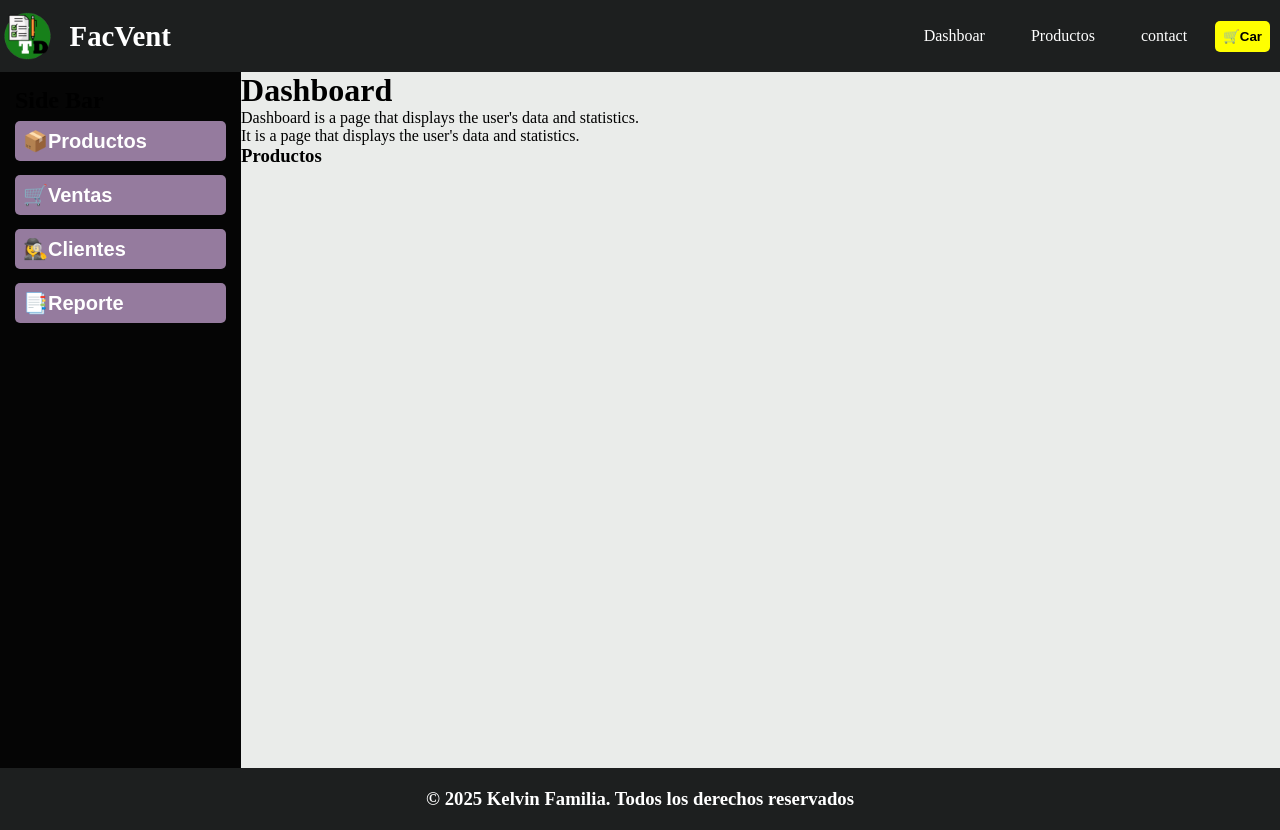
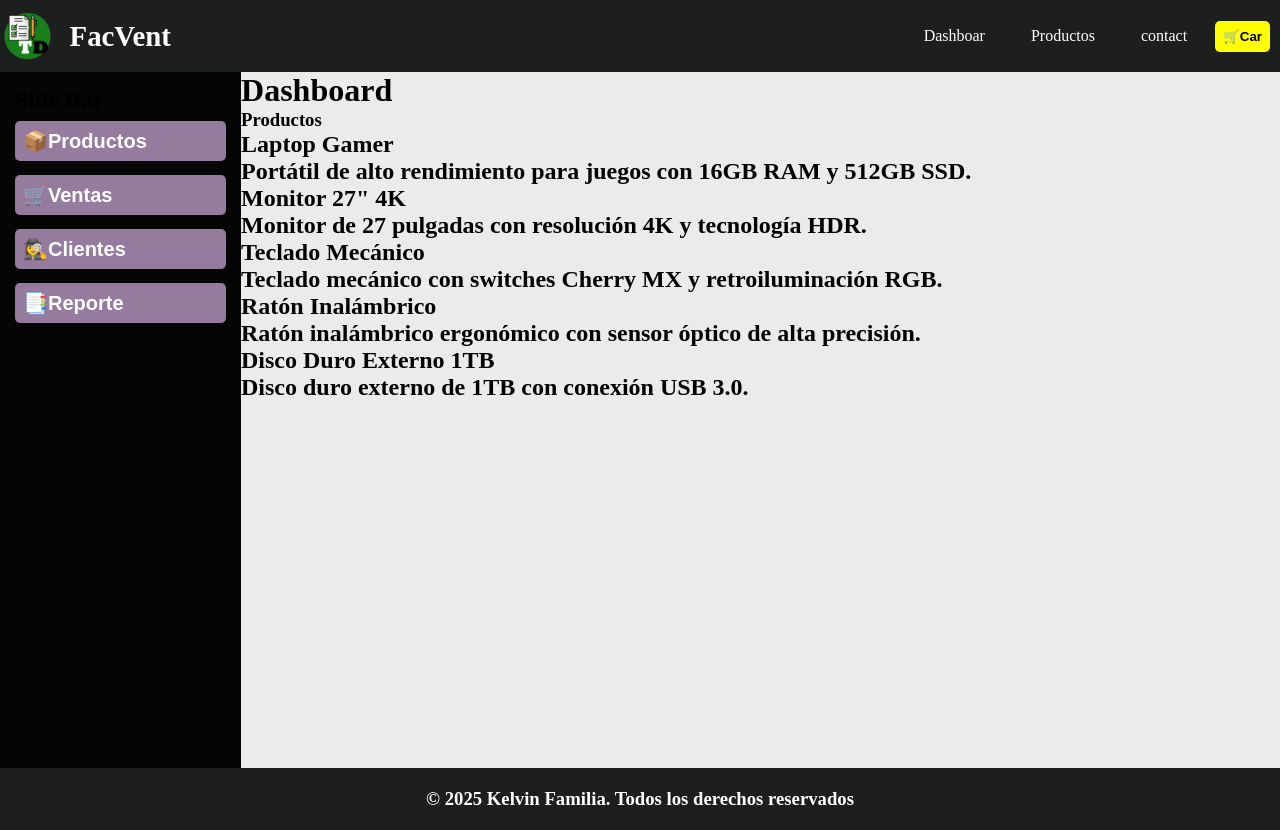
Before and after one commit to KelvinF87/student, a React (Vite) app in the folder ventas/: page / in a window 1280 px wide. Both pictures are taken after a click on the button "📦Productos". Built offline with nearby package versions, Linux system fonts and the light colour scheme.

Commit message:
Acregué listar los productos

```diff
--- a/ventas/src/components/Sidebar.jsx
+++ b/ventas/src/components/Sidebar.jsx
@@ -1,11 +1,12 @@
-export default function SideBar({ onSelectItem }) {
+
+export default function SideBar({ onSelectComponents }) {
 	return (
 	  <div className="sidebar">
 		<h2>Side Bar</h2>
-		<button className="btn-default btn-max" onClick={() => onSelectItem("Productos")}>📦Productos</button>
-		<button className="btn-default btn-max" onClick={() => onSelectItem("Ventas")}>🛒Ventas</button>
-		<button className="btn-default btn-max" onClick={() => onSelectItem("Clientes")}>🕵️‍♀️Clientes</button>
-		<button className="btn-default btn-max" onClick={() => onSelectItem("Reporte")}>📑Reporte</button>
+		<button className="btn-default btn-max" onClick={() => onSelectComponents("Productos")}>📦Productos</button>
+		<button className="btn-default btn-max" onClick={() => onSelectComponents("Ventas")}>🛒Ventas</button>
+		<button className="btn-default btn-max" onClick={() => onSelectComponents("Clientes")}>🕵️‍♀️Clientes</button>
+		<button className="btn-default btn-max" onClick={() => onSelectComponents("Reporte")}>📑Reporte</button>
 	  </div>
 	);
   }
--- /dev/null
+++ b/ventas/src/components/TableList.jsx
@@ -0,0 +1,14 @@
+export default function TableList({ data }) {
+	const midata = [...data];
+	console.log(midata);
+	return (
+	  <>
+		{midata.map((datos, index) => (
+		  <div key={datos._id}>
+			<h2>{datos.name}</h2>
+			<h2>{datos.descripcion}</h2>
+		  </div>
+		))}
+	  </>
+	);
+  }
--- /dev/null
+++ b/ventas/src/data/productos.json
@@ -0,0 +1,37 @@
+[
+    {
+        "_id": "1",
+        "name": "Laptop Gamer",
+        "descripcion": "Portátil de alto rendimiento para juegos con 16GB RAM y 512GB SSD.",
+        "stock": 15,
+        "price": 1299.99
+    },
+    {
+        "_id": "2",
+        "name": "Monitor 27\" 4K",
+        "descripcion": "Monitor de 27 pulgadas con resolución 4K y tecnología HDR.",
+        "stock": 20,
+        "price": 399.99
+    },
+    {
+        "_id": "3",
+        "name": "Teclado Mecánico",
+        "descripcion": "Teclado mecánico con switches Cherry MX y retroiluminación RGB.",
+        "stock": 30,
+        "price": 99.99
+    },
+    {
+        "_id": "4",
+        "name": "Ratón Inalámbrico",
+        "descripcion": "Ratón inalámbrico ergonómico con sensor óptico de alta precisión.",
+        "stock": 50,
+        "price": 49.99
+    },
+    {
+        "_id": "5",
+        "name": "Disco Duro Externo 1TB",
+        "descripcion": "Disco duro externo de 1TB con conexión USB 3.0.",
+        "stock": 25,
+        "price": 59.99
+    }
+]
--- a/ventas/src/pages/Dashboard.jsx
+++ b/ventas/src/pages/Dashboard.jsx
@@ -1,17 +1,33 @@
 import SideBar from "../components/Sidebar";
 import { useState } from "react";
+import TableList from "../components/TableList";
+import Productos from "../data/productos.json";
 
 export default function DashBoard() {
-  const [selectedItem, setSelectedItem] = useState("");
+  const [selectedComponent, setSelectedComponent] = useState("");
+
+  const Components = () => {
+    switch (selectedComponent) {
+      case "Productos":
+        return <TableList data={Productos} />;
+      case "Ventas":
+        return <div>Contenido de Ventas</div>;
+      case "Clientes":
+        return <div>Contenido de Clientes</div>;
+      case "Reporte":
+        return <div>Contenido de Reporte</div>;
+      default:
+        return null;
+    }
+  };
 
   return (
     <div className="container-dashboard">
-      <SideBar onSelectItem={setSelectedItem} />
+      <SideBar onSelectComponents={setSelectedComponent} />
       <div className="dashboard">
         <h1>Dashboard</h1>
-        <p>Dashboard is a page that displays the user's data and statistics.</p>
-        <p>It is a page that displays the user's data and statistics.</p>
-        {selectedItem && <h3>{selectedItem}</h3>}
+        {selectedComponent && <h3>{selectedComponent}</h3>}
+        {Components()}
       </div>
     </div>
   );
```
Also changed, not shown: ventas/src/data/clientes.json (added, +37 -0 lines), ventas/src/data/usuarios.json (added, +8 -0 lines), 1 other file (tests, documents, lock files or other folders).
